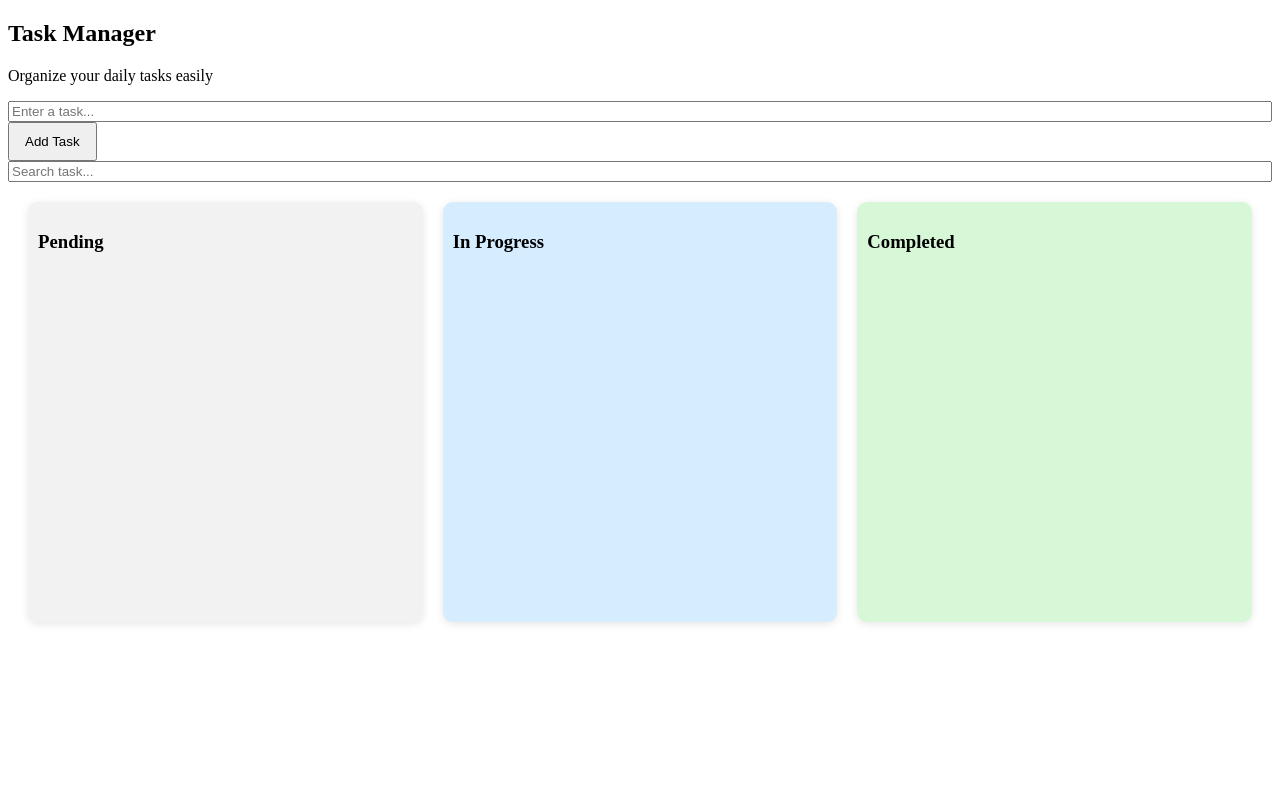
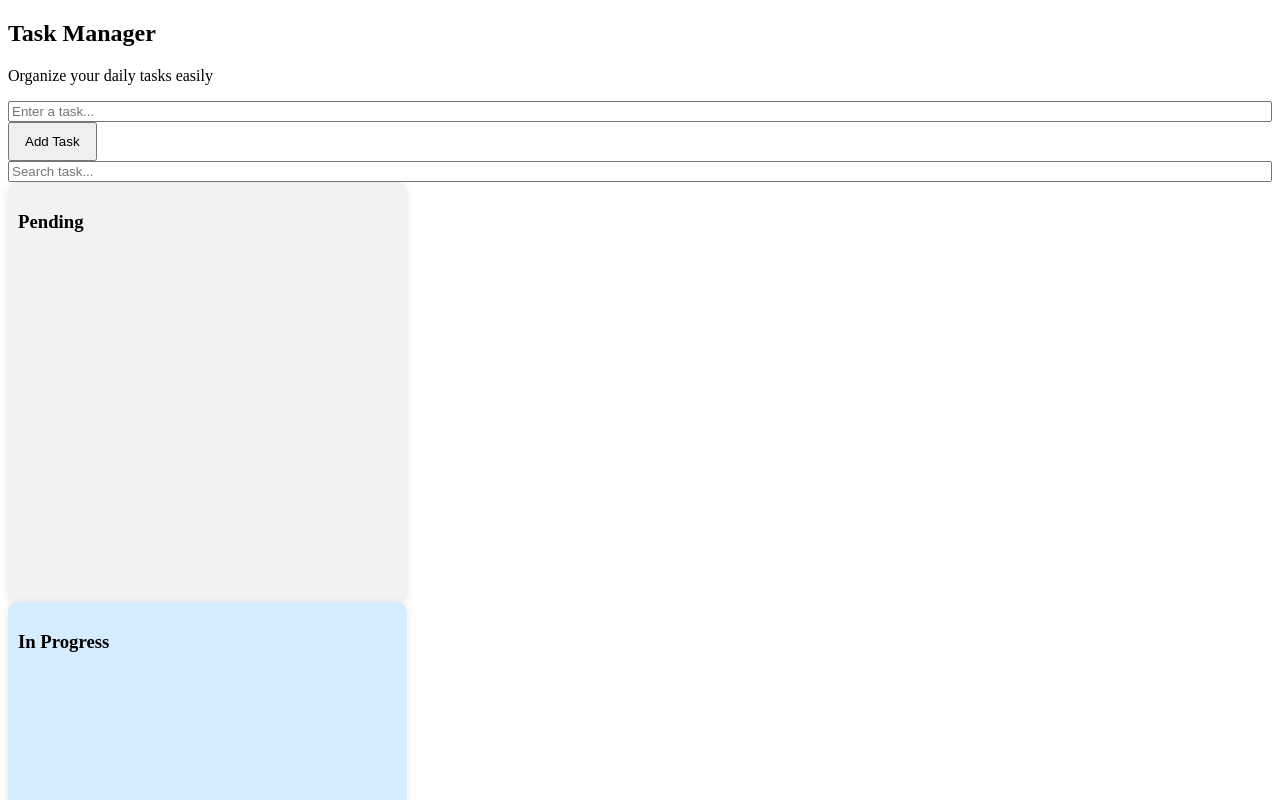
Before and after one commit to Rita-Saad/task-management-system, a React (Vite) app: page / in a window 1280 px wide. Shown: the top 800 px of the page. Built offline with nearby package versions, Linux system fonts and the light colour scheme.

Commit message:
Change class name from '.dashboard' to 'س.dashboard'

```diff
--- a/src/index.css
+++ b/src/index.css
@@ -1,4 +1,4 @@
-.dashboard {
+س.dashboard {
   display: flex;
   justify-content: space-around;
   gap: 20px;
@@ -32,7 +32,6 @@
 .completed {
   background-color: #d7f8d7;
 }
-
 button {
   padding: 10px 15px;
 }
```
